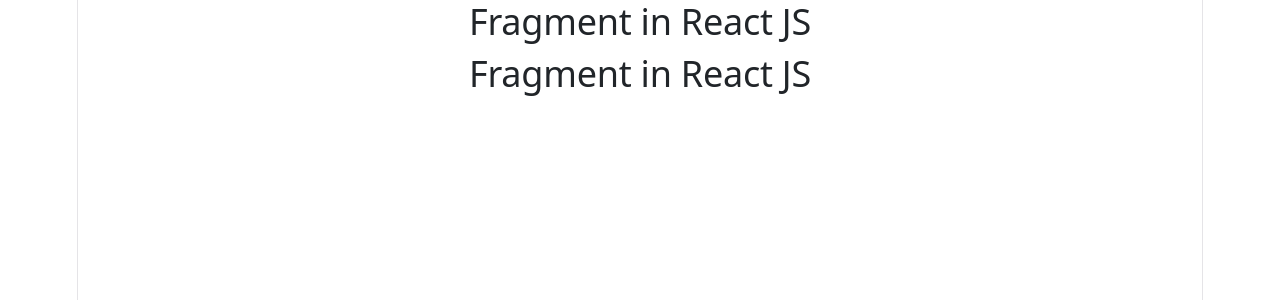
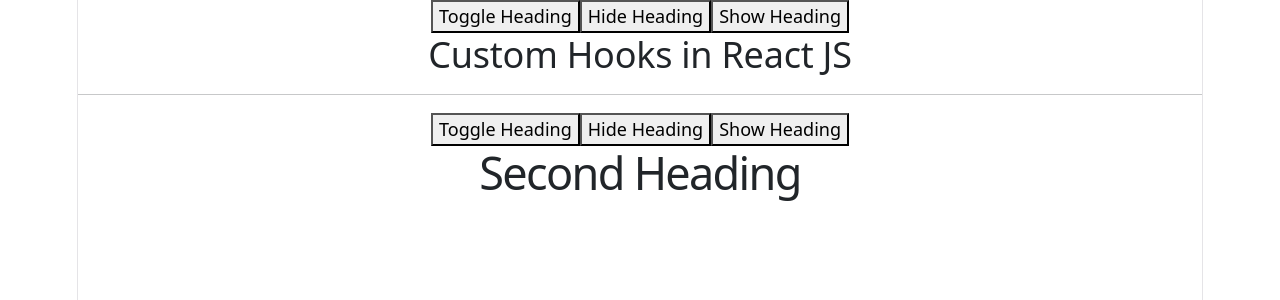
Before and after one commit to vivek2991/react-demo, a React (Vite) app: page / in a window 1280 px wide. Shown: the top 300 px of the page. Built offline with nearby package versions, Linux system fonts and the light colour scheme.

Commit message:
Custom Hooks in React JS - App-41, useToggle

```diff
--- a/src/App-41.jsx
+++ b/src/App-41.jsx
@@ -1,7 +1,26 @@
+import useToggle from "./useToggle"
+
 function App41() {
+
+    const [value, toggleValue] = useToggle(true);
+    const [data, setData] = useToggle(true);
     return (
         <div>
-            <h2></h2>
+
+
+            <button onClick={toggleValue}>Toggle Heading</button>
+            <button onClick={()=>toggleValue(false)}>Hide Heading</button>
+            <button onClick={()=>toggleValue(true)}>Show Heading</button>
+            {
+                value? <h2>Custom Hooks in React JS</h2>:null
+            }
+            <hr />
+            <button onClick={setData}>Toggle Heading</button>
+            <button onClick={()=>setData(false)}>Hide Heading</button>
+            <button onClick={()=>setData(true)}>Show Heading</button>
+            {
+                data? <h1>Second Heading</h1>:null
+            }
         </div>
     )
 }
--- a/src/main.jsx
+++ b/src/main.jsx
@@ -179,10 +179,10 @@
     {/* <App39 /> */}
 
     {/*  Fragment in React JS */}
-    <App40 />
+    {/* <App40 /> */}
 
-    {/*  in React JS */}
-    {/* <App41 /> */}
+    {/* Custom Hooks in React JS */}
+    <App41 />
 
     {/*  in React JS */}
     {/* <App42 /> */}
--- /dev/null
+++ b/src/useToggle.jsx
@@ -0,0 +1,18 @@
+import { useState } from "react"
+
+// Custom Hook
+const useToggle=(defaultVal)=>{
+    const [value, setValue] = useState(defaultVal);
+
+    function toggleValue(val){
+        if(typeof val!='boolean'){
+            setValue(!value);
+        } else{
+            setValue(val)
+        }
+    }
+
+    return [value, toggleValue];
+}
+
+export default useToggle;
```
